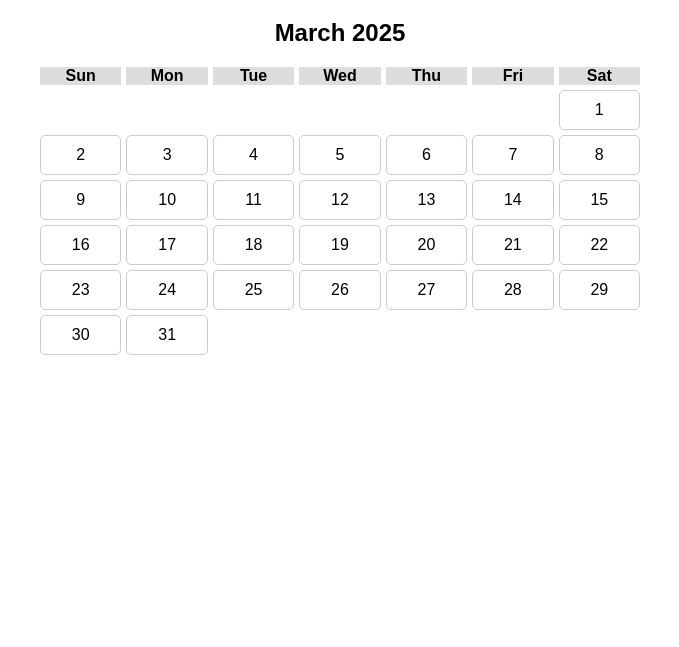
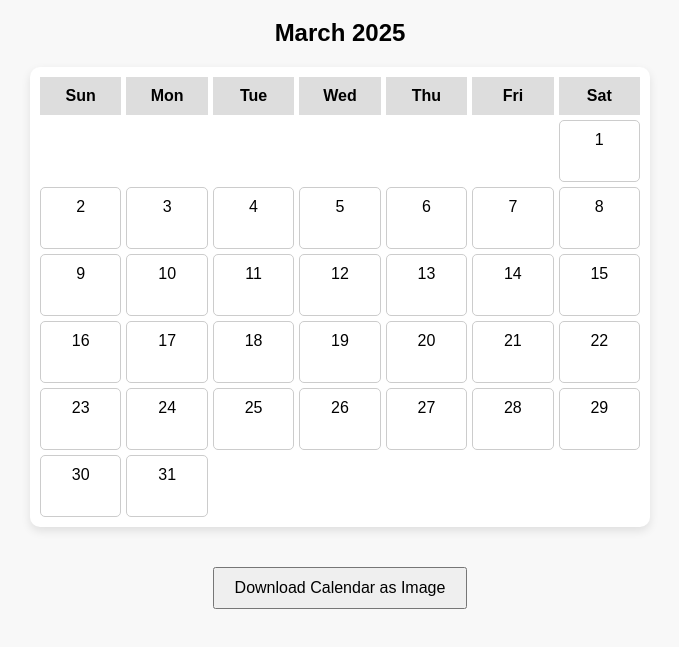
Before and after one commit to thatvisualguy/calendar, a plain HTML site: page index.html in a window 1280 px wide. Shown: the part 61-708 px from the top of the page, without its empty margins (300-979 px from the left). Drawn offline with nearby package versions, Linux system fonts and the light colour scheme.

Commit message:
Update index.html

```diff
--- a/index.html
+++ b/index.html
@@ -3,17 +3,20 @@
 <head>
     <meta charset="UTF-8">
     <meta name="viewport" content="width=device-width, initial-scale=1.0">
-    <title>Custom Calendar</title>
+    <title>Customizable Calendar</title>
+    <script src="https://cdnjs.cloudflare.com/ajax/libs/html2canvas/1.4.1/html2canvas.min.js"></script>
     <style>
-        body { font-family: Arial, sans-serif; text-align: center; }
-        .calendar { display: grid; grid-template-columns: repeat(7, 1fr); gap: 5px; width: 90%; max-width: 600px; margin: 20px auto; }
-        .day { padding: 10px; border: 1px solid #ccc; text-align: center; border-radius: 5px; }
-        .header { font-weight: bold; background-color: #ddd; }
+        body { font-family: Arial, sans-serif; text-align: center; background-color: #f8f8f8; }
+        .calendar { display: grid; grid-template-columns: repeat(7, 1fr); gap: 5px; width: 90%; max-width: 600px; margin: 20px auto; background: white; padding: 10px; border-radius: 10px; box-shadow: 0px 4px 10px rgba(0,0,0,0.1); }
+        .day { padding: 10px; border: 1px solid #ccc; text-align: center; border-radius: 5px; min-height: 40px; }
+        .header { font-weight: bold; background-color: #ddd; padding: 10px; }
+        button { margin-top: 20px; padding: 10px 20px; font-size: 16px; cursor: pointer; }
     </style>
 </head>
 <body>
     <h1>Customizable Calendar</h1>
     <div id="calendarContainer"></div>
+    <button onclick="downloadImage()">Download Calendar as Image</button>
     <script src="script.js"></script>
 </body>
 </html>
```
